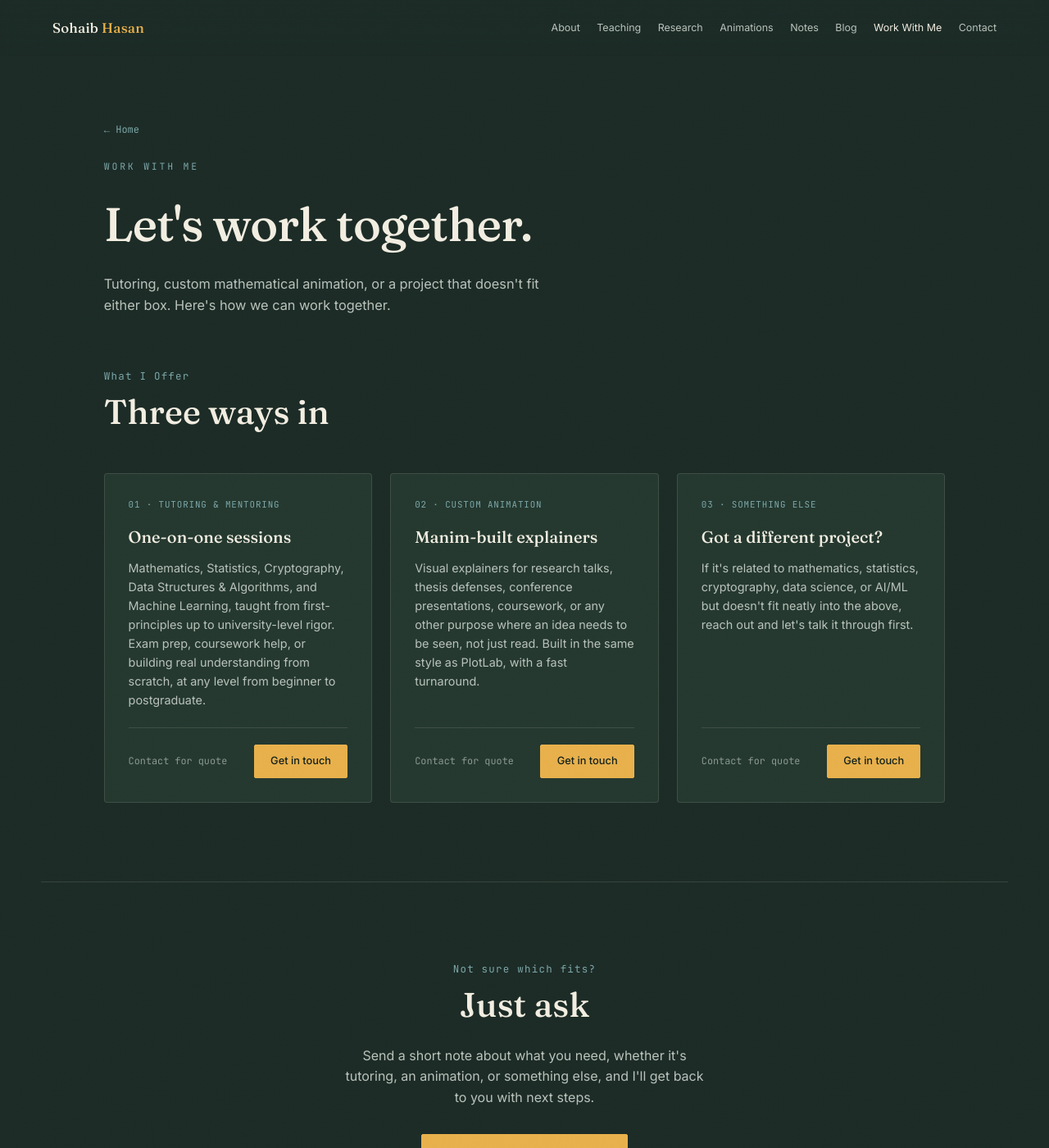
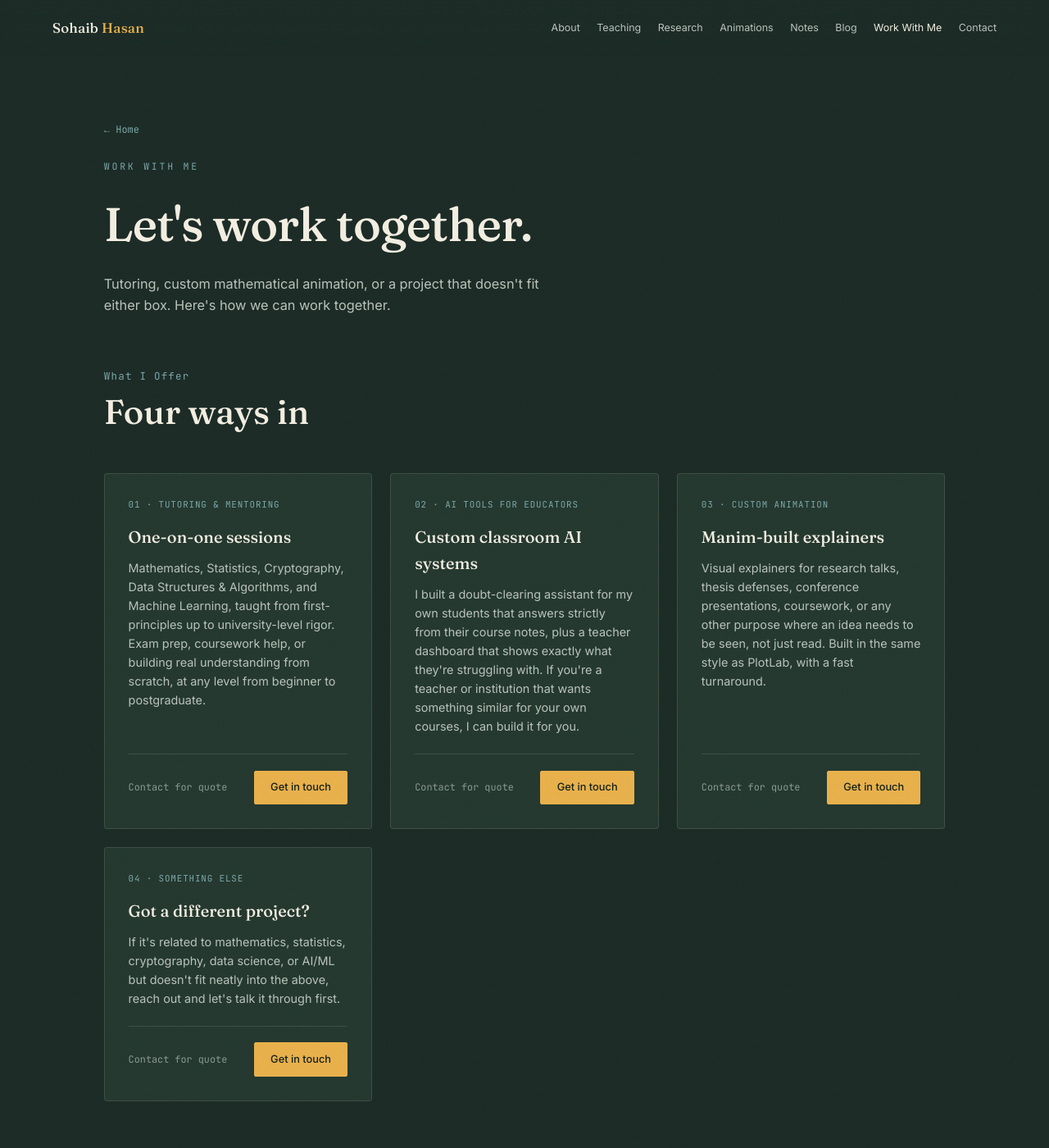
Before and after one commit to Sohaib-Hasan/Sohaib-Hasan.github.io, a Jekyll site: the page work-with-me.html, which Jekyll copies as it is, in a window 1280 px wide and 1400 px high. Shown: the whole window at 82% size. Built offline with Jekyll 4.4.1, drawn with Linux system fonts in a browser that asks for light colours.

Commit message:
Add files via upload

```diff
--- a/about.html
+++ b/about.html
@@ -62,8 +62,8 @@
 <section class="block" style="border-top:none; padding-top:1rem;">
   <div class="bio">
     <p>I'm a Mathematics Lecturer and Head of the Mathematics Department at Horizon Degree &amp; Commerce College in Chakwal, Pakistan. It's the same college where I earned my own BSc in Mathematics. Over the past nine years I've taught undergraduate courses ranging from Real Analysis and Abstract Algebra to Numerical Analysis and Machine Learning, and taught more than 1,500 students along the way.</p>
-    <p>My research has taken me through two very different areas: fluid dynamics for my MSc, and elliptic-curve cryptography for my MPhil, which I finished while teaching full-time. That same interest in working through hard problems carefully led me to AI mathematical reasoning more recently. I competed in Kaggle's AI Mathematical Olympiad (AIMO3) and placed in the top 12% of teams worldwide.</p>
-    <p>Outside the classroom, I run PlotLab, where I build Manim animations that make abstract mathematics easier to see and understand. I'm also currently applying to PhD programs in Data Science, Applied Mathematics, and Statistics.</p>
+    <p>My research has taken me through two very different areas: fluid dynamics for my MSc, and elliptic-curve cryptography for my MPhil in Mathematics, which I finished while teaching full-time. That same interest in working through hard problems carefully led me to AI mathematical reasoning more recently. I competed in Kaggle's AI Mathematical Olympiad (AIMO3) and placed in the top 12% of teams worldwide.</p>
+    <p>Outside the classroom, I run PlotLab, where I build Manim animations that make abstract mathematics easier to see and understand, and I've built an AI doubt-clearing assistant that answers my own students' questions straight from their course notes. I'm also currently applying to PhD programs in Data Science, Applied Mathematics, and Statistics.</p>
   </div>
 </section>
 
--- a/index.html
+++ b/index.html
@@ -83,7 +83,7 @@
     <h1>Sohaib Hasan</h1>
     <p class="role">Mathematics Lecturer &amp; Head of Department</p>
     <p class="hero-desc">
-      <strong>Nine years</strong> teaching advanced mathematics. An <strong>MPhil in elliptic-curve cryptography</strong>. A <strong>top-12% finish at the AI Mathematical Olympiad</strong>. All three come from the same belief: careful reasoning gets rewarded, whether it comes from a student or a machine.
+      <strong>Nine years</strong> teaching advanced mathematics. An <strong>MPhil in Mathematics</strong>, researching elliptic-curve cryptography. A <strong>top-12% finish at the AI Mathematical Olympiad</strong>. And an <strong>AI tutor built for my own classroom</strong>, trained only on my students' notes. Every one of them comes from the same belief: careful reasoning gets rewarded, whether it comes from a student or a machine.
     </p>
     <div class="social-row">
       <a href="mailto:sohaibhassan199@gmail.com" class="social-icon" aria-label="Email" title="Email"><svg viewBox="0 0 512 512"><path d="M48 64C21.5 64 0 85.5 0 112c0 15.1 7.1 29.3 19.2 38.4L236.8 313.6c11.4 8.5 27 8.5 38.4 0L492.8 150.4c12.1-9.1 19.2-23.3 19.2-38.4c0-26.5-21.5-48-48-48L48 64zM0 176L0 384c0 35.3 28.7 64 64 64l384 0c35.3 0 64-28.7 64-64l0-208L294.4 339.2c-22.8 17.1-54 17.1-76.8 0L0 176z"/></svg></a>
--- a/work-with-me.html
+++ b/work-with-me.html
@@ -71,7 +71,7 @@
   <div class="block-head">
     <div>
       <div class="block-num">What I Offer</div>
-      <h2 class="block-title">Three ways in</h2>
+      <h2 class="block-title">Four ways in</h2>
     </div>
   </div>
   <div class="card-grid">
@@ -87,7 +87,17 @@
     </div>
 
     <div class="card service-card">
-      <span class="card-tag">02 · CUSTOM ANIMATION</span>
+      <span class="card-tag">02 · AI TOOLS FOR EDUCATORS</span>
+      <h3>Custom classroom AI systems</h3>
+      <p>I built a doubt-clearing assistant for my own students that answers strictly from their course notes, plus a teacher dashboard that shows exactly what they're struggling with. If you're a teacher or institution that wants something similar for your own courses, I can build it for you.</p>
+      <div class="service-foot">
+        <span class="service-price">Contact for quote</span>
+        <a class="btn primary" href="mailto:sohaibhassan199@gmail.com?subject=AI%20tools%20inquiry">Get in touch</a>
+      </div>
+    </div>
+
+    <div class="card service-card">
+      <span class="card-tag">03 · CUSTOM ANIMATION</span>
       <h3>Manim-built explainers</h3>
       <p>Visual explainers for research talks, thesis defenses, conference presentations, coursework, or any other purpose where an idea needs to be seen, not just read. Built in the same style as PlotLab, with a fast turnaround.</p>
       <div class="service-foot">
@@ -97,7 +107,7 @@
     </div>
 
     <div class="card service-card">
-      <span class="card-tag">03 · SOMETHING ELSE</span>
+      <span class="card-tag">04 · SOMETHING ELSE</span>
       <h3>Got a different project?</h3>
       <p>If it's related to mathematics, statistics, cryptography, data science, or AI/ML but doesn't fit neatly into the above, reach out and let's talk it through first.</p>
       <div class="service-foot">
```
Also changed, not shown: other parts of index.html (+1 -1 lines), teaching.html (+11 -0 lines).
